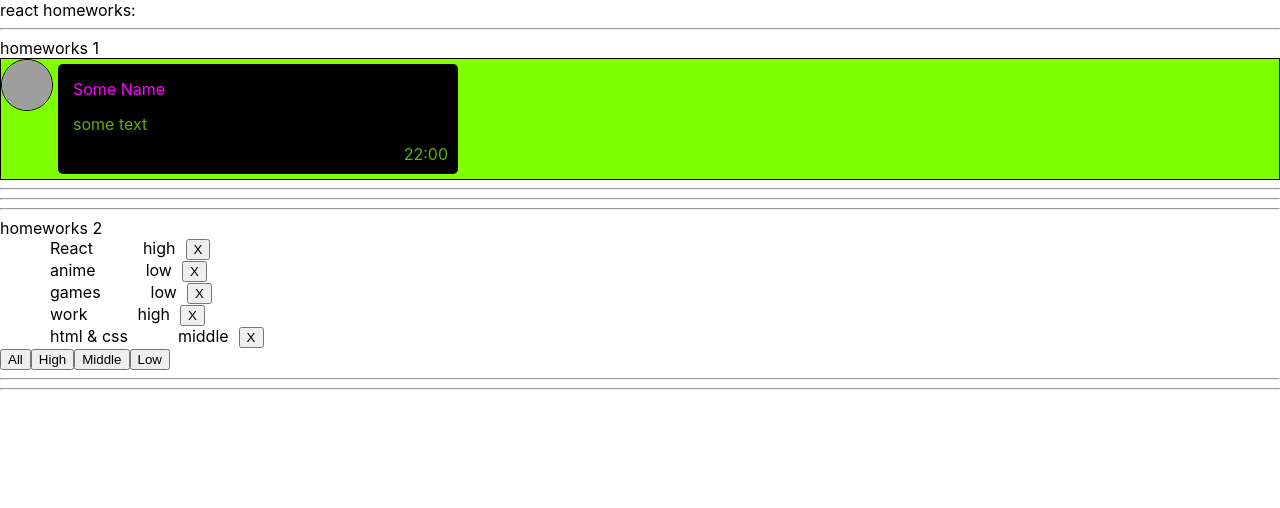
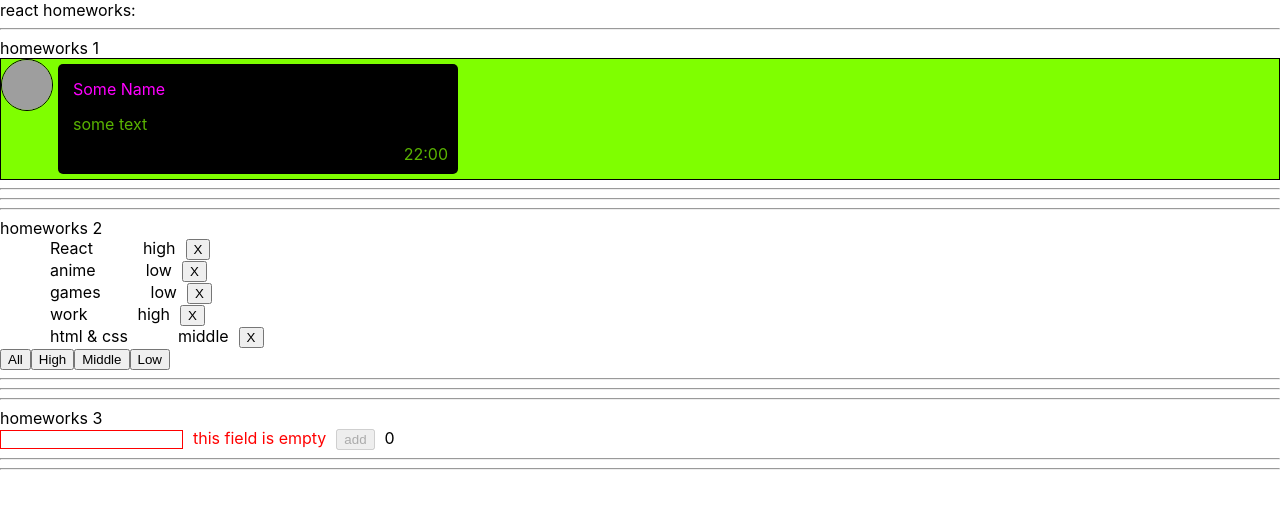
Before and after one commit to Serg-nt/homeworks-by-ignat, a React (Create React App) app: page / in a window 1280 px wide. Shown: the top 508 px of the page. Built offline with nearby package versions, Linux system fonts and the light colour scheme; grey boxes are pictures that could not be loaded.

Commit message:
add homeworks 3

```diff
--- a/src/p1-main/m1-ui/u1-app/App.tsx
+++ b/src/p1-main/m1-ui/u1-app/App.tsx
@@ -2,6 +2,7 @@ import React from 'react'
 import s from './App.module.css'
 import HW1 from '../../../p2-homeworks/h1/HW1'
 import HW2 from "../../../p2-homeworks/h2/HW2";
+import HW3 from "../../../p2-homeworks/h3/HW3";
 
 function App() {
     return (
@@ -9,7 +10,7 @@ function App() {
             <div>react homeworks:</div>
             <HW1/>
             <HW2/>
-            {/*<HW3/>*/}
+            <HW3/>
             {/*<HW4/>*/}
             {/*<HW5/>*/}
 
--- a/src/p2-homeworks/h3/Greeting.module.css
+++ b/src/p2-homeworks/h3/Greeting.module.css
@@ -5,3 +5,10 @@
 .error {
     border: 1px solid red;
 }
+.spanError {
+    padding: 10px;
+    color: red;
+}
+.spanTotal {
+    padding: 10px;
+}
--- a/src/p2-homeworks/h3/Greeting.tsx
+++ b/src/p2-homeworks/h3/Greeting.tsx
@@ -1,26 +1,26 @@
-import React from 'react'
+import React, {ChangeEvent} from 'react'
 import s from './Greeting.module.css'
 
 type GreetingPropsType = {
-    name: any // need to fix any
-    setNameCallback: any // need to fix any
-    addUser: any // need to fix any
-    error: any // need to fix any
-    totalUsers: any // need to fix any
+    name: string // need to fix any
+    setNameCallback: (e: ChangeEvent<HTMLInputElement>) => void // need to fix any
+    addUser: () => void // need to fix any
+    error: string // need to fix any
+    totalUsers: number // need to fix any
 }
 
 // презентационная компонента (для верстальщика)
 const Greeting: React.FC<GreetingPropsType> = (
     {name, setNameCallback, addUser, error, totalUsers} // деструктуризация пропсов
 ) => {
-    const inputClass = s.error // need to fix with (?:)
+    const inputClass = name ? '' : s.error // need to fix with (?:)
 
     return (
         <div>
             <input value={name} onChange={setNameCallback} className={inputClass}/>
-            <span>{error}</span>
-            <button onClick={addUser}>add</button>
-            <span>{totalUsers}</span>
+            <span className={s.spanError}>{error}</span>
+            <button disabled={!name} onClick={addUser}>add</button>
+            <span className={s.spanTotal}>{totalUsers}</span>
         </div>
     )
 }
--- a/src/p2-homeworks/h3/GreetingContainer.tsx
+++ b/src/p2-homeworks/h3/GreetingContainer.tsx
@@ -1,9 +1,10 @@
-import React, {useState} from 'react'
+import React, {ChangeEvent, useState} from 'react'
 import Greeting from './Greeting'
+import {UserType} from "./HW3";
 
 type GreetingContainerPropsType = {
-    users: any // need to fix any
-    addUserCallback: any // need to fix any
+    users: Array<UserType> // need to fix any ++
+    addUserCallback: (name: string) => void// need to fix any
 }
 
 // более простой и понятный для новичков
@@ -12,17 +13,24 @@ type GreetingContainerPropsType = {
 // более современный и удобный для про :)
 // уровень локальной логики
 const GreetingContainer: React.FC<GreetingContainerPropsType> = ({users, addUserCallback}) => { // деструктуризация пропсов
-    const [name, setName] = useState<any>('') // need to fix any
-    const [error, setError] = useState<any>('') // need to fix any
+    const [name, setName] = useState<string>('') // need to fix any ++
+    const [error, setError] = useState('this field is empty') // need to fix any ++
 
-    const setNameCallback = (e: any) => { // need to fix any
-        setName('') // need to fix
+    const setNameCallback = (e: ChangeEvent<HTMLInputElement>) => { // need to fix any
+        console.log(error)
+        setName(e.currentTarget.value) // need to fix
+        if (e.currentTarget.value) {
+            setError('')
+        }
     }
     const addUser = () => {
-        alert(`Hello  !`) // need to fix
+        alert(`Hello ${name}!`)
+        addUserCallback(name)
+        setName('')
+        setError('this field is empty')
     }
 
-    const totalUsers = 0 // need to fix
+    const totalUsers = users.length
 
     return (
         <Greeting
--- a/src/p2-homeworks/h3/HW3.tsx
+++ b/src/p2-homeworks/h3/HW3.tsx
@@ -1,18 +1,23 @@
 import React, {useState} from 'react'
 import GreetingContainer from './GreetingContainer'
+import {v1} from "uuid";
 
 // types
 export type UserType = {
-    _id: any // need to fix any
-    name: any // need to fix any
+    _id: string // need to fix any
+    name: string // need to fix any
 }
 
 // уровень работы с глобальными данными
 function HW3() {
-    const [users, setUsers] = useState<any>([]) // need to fix any
+    const [users, setUsers] = useState<Array<UserType>>([]) // need to fix any ++
 
-    const addUserCallback = (name: any) => { // need to fix any
-        setUsers([]) // need to fix
+    const addUserCallback = (name: string) => { // need to fix any ++
+        const newUser = {
+            _id: v1(),
+            name
+        }
+        setUsers([...users, newUser]) // need to fix
     }
 
     return (
```
